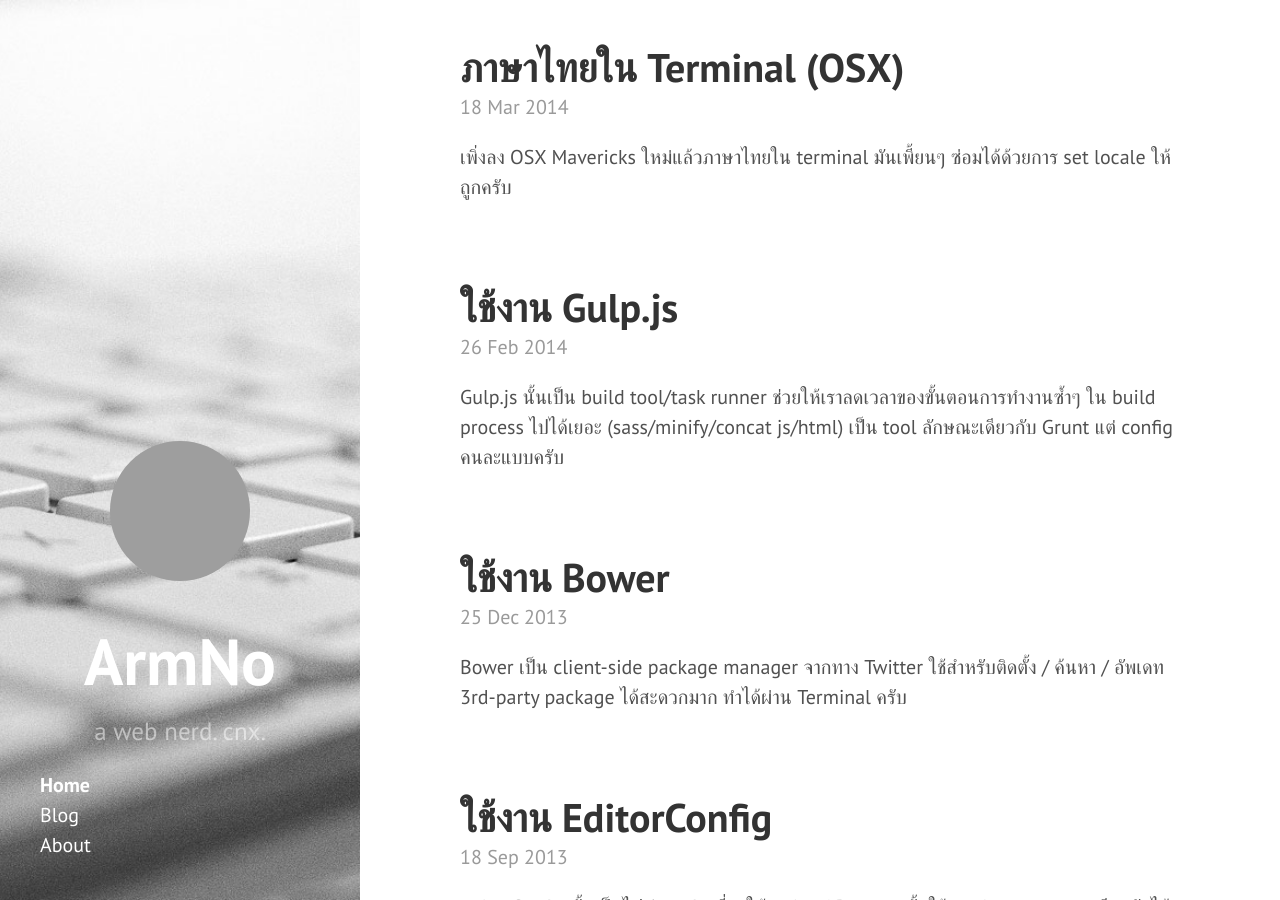
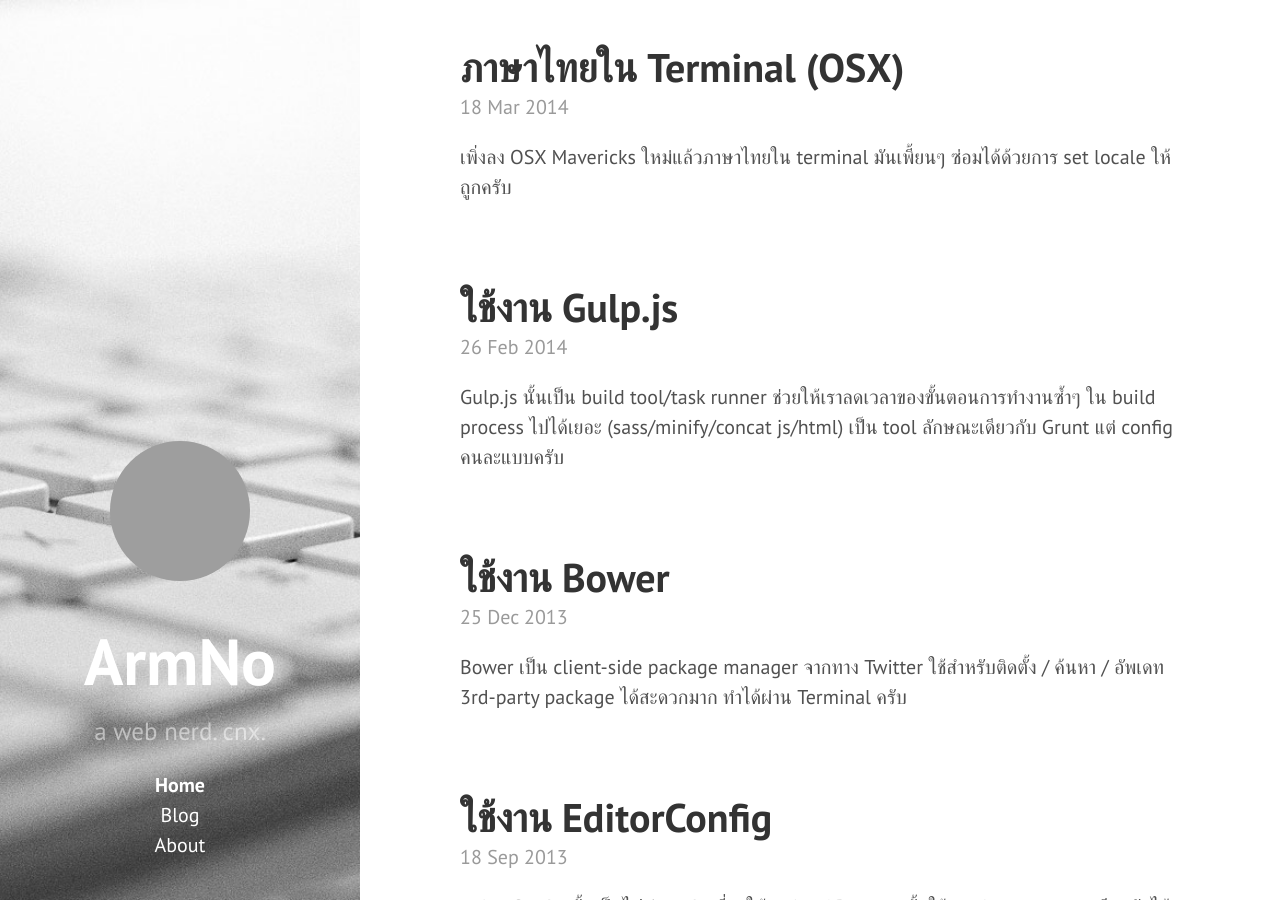
Before and after one commit to armno/armno.github.io, a Jekyll site: the page built from index.html, in a window 1280 px wide and 900 px high, scrolled down 518 px. Built offline with Jekyll 4.4.1, drawn with Linux system fonts in a browser that asks for light colours; Markdown is read by kramdown in place of the engine named in the settings; the list of posts is cut into pages by our own code; grey boxes are pictures that could not be loaded.

Commit message:
always force main navigation center

```diff
--- a/_includes/sidebar.html
+++ b/_includes/sidebar.html
@@ -10,7 +10,7 @@
       <p class="lead">{{ site.tagline }}</p>
     </div>
 
-    <ul class="sidebar-nav">
+    <ul class="sidebar-nav text-center">
       <li class="sidebar-nav-item{% if page.title == "Home" %} active{% endif %}">
         <a href="/">Home</a>
       </li>
--- a/sass/style.sass
+++ b/sass/style.sass
@@ -43,6 +43,7 @@ img
   margin: 0 auto 2rem
   @media (min-width: 48rem)
     width: 50%
+
 .sidebar
   background: url('../img/keyboard.jpg') center top no-repeat
   background-size: cover
```
